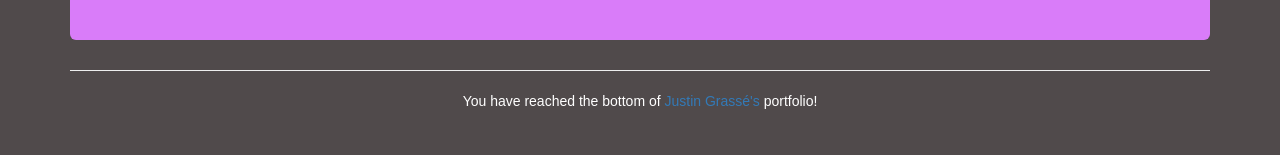
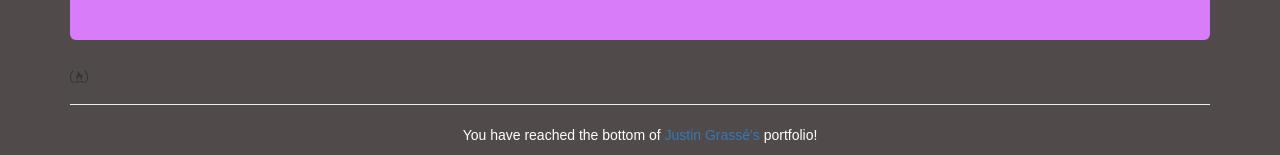
Before and after one commit to justGrasse/justGrasse.github.io, a plain HTML site: page index.html in a window 1280 px wide. Shown: the part 2004-2159 px from the top of the page. Before the commit the page ends 2125 px from the top, so only its background shows below. Drawn offline with nearby package versions, Linux system fonts and the light colour scheme; a web font is replaced by a local one.

Commit message:
include font awesome

```diff
--- a/index.html
+++ b/index.html
@@ -82,6 +82,8 @@
 	  </div>
 	</div>
 
+	<i class="fa fa-free-code-camp" aria-hidden="true"></i>
+
 	<footer class="text-center">
 	  <hr>
 	  <p style="color:white">You have reached the bottom of <a href="https://github.com/justGrasse" target="_blank">Justin Grassé's</a> portfolio!</p>
--- a/styles.css
+++ b/styles.css
@@ -45,3 +45,7 @@ main {
 	width: 400px;
 	height: 240px;
 }
+
+i.fa {
+  width: 200px;
+}
```
